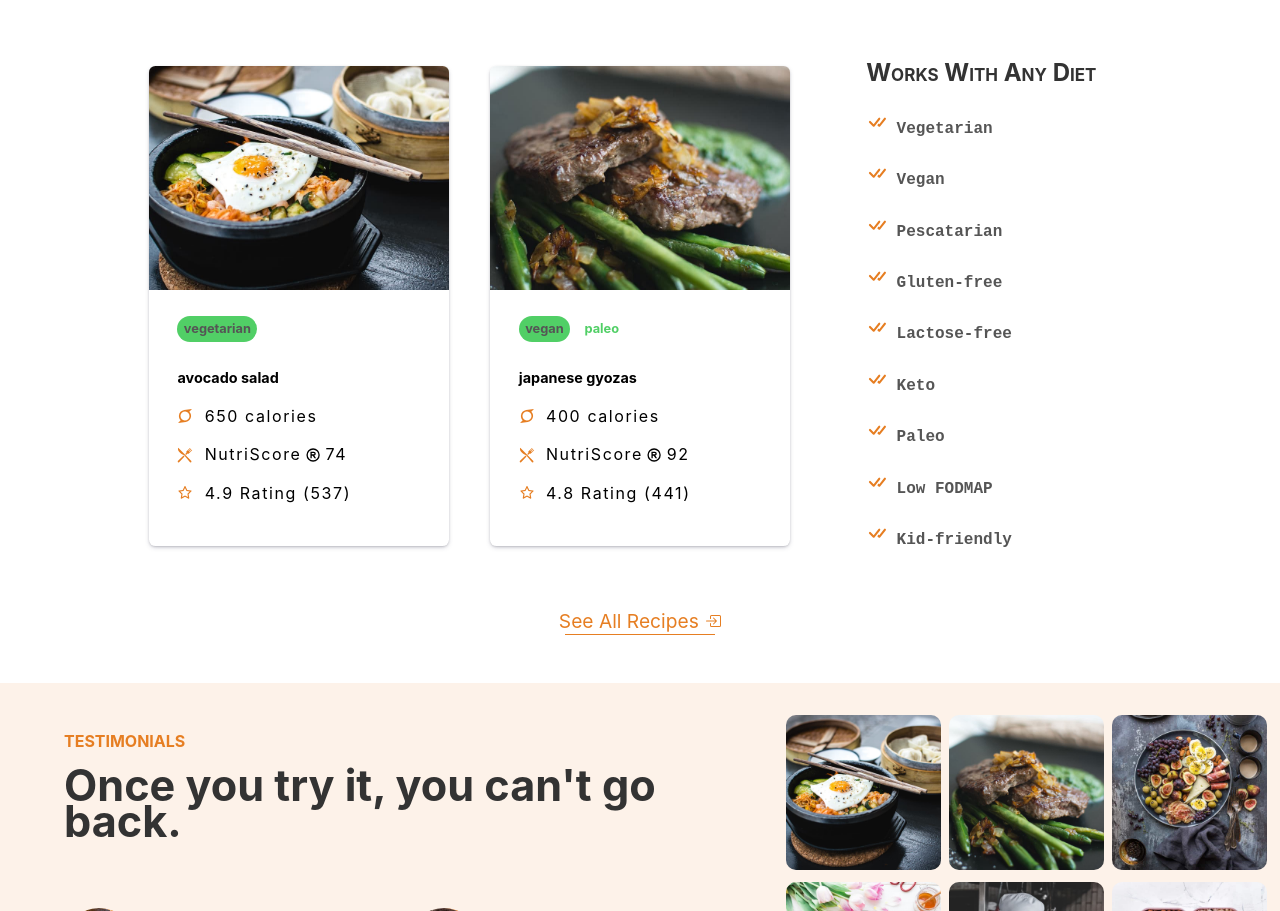
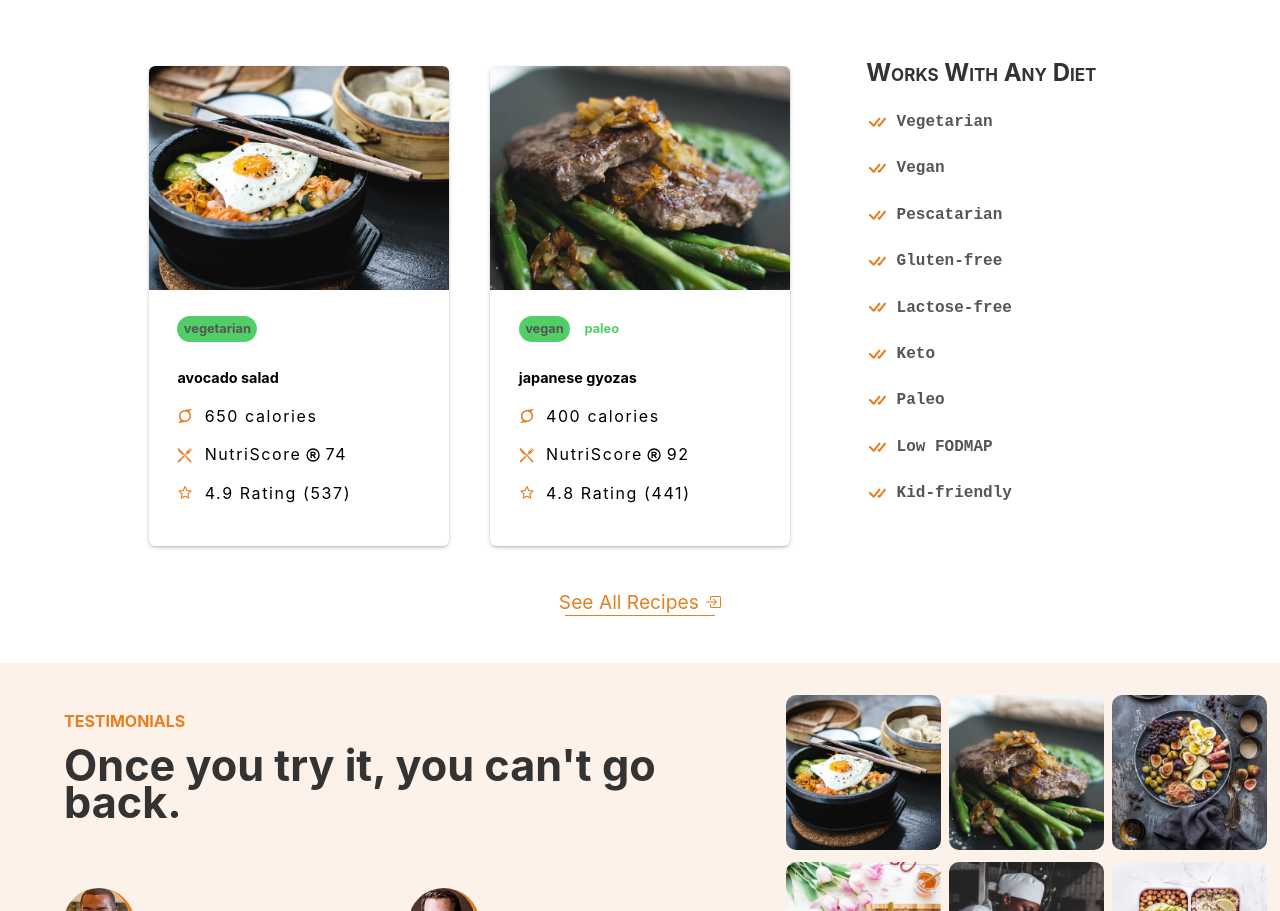
Before and after one commit to Farouk-Adedamola/OmniFood-clone, a React (Create React App) app: page / in a window 1280 px wide. Shown: the part 2141-3052 px from the top of the page. Built offline with nearby package versions, Linux system fonts and the light colour scheme.

Commit message:
finalising changes

```diff
--- a/src/Components/Meals/Meals.module.css
+++ b/src/Components/Meals/Meals.module.css
@@ -99,6 +99,11 @@
   margin: 1.5rem auto;
 }
 
+.items p span {
+  display: flex;
+  align-items: center;
+}
+
 .items {
   width: 50vw;
   margin: 0 auto;
@@ -167,6 +172,12 @@
 
 .underline:hover {
   background: transparent;
+}
+
+@media screen and (max-width: 300px) {
+  .items p {
+    font-size: 0.8rem;
+  }
 }
 
 @media screen and (min-width: 600px) {
--- a/src/Components/header-texts/HeaderText.module.css
+++ b/src/Components/header-texts/HeaderText.module.css
@@ -44,6 +44,13 @@
   color: #333333;
   border: solid 2px transparent;
   border-radius: 0.5rem;
+}
+
+@media screen and (max-width: 300px) {
+  .buttons button {
+    font-size: 0.7rem;
+    padding: 0.5rem;
+  }
 }
 
 button:first-child {
```
